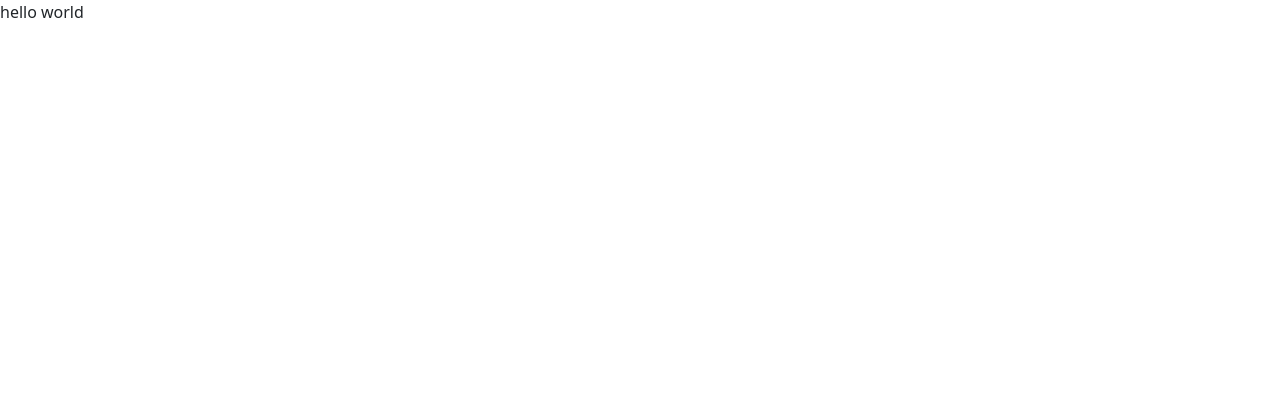
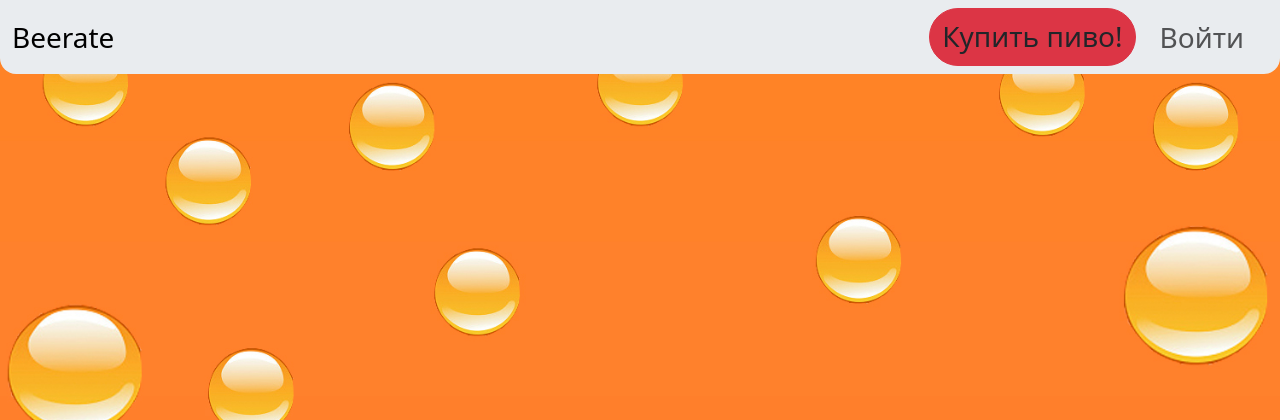
Before and after one commit to Nizhnikovv/beer_app, a Flask app: page / in a window 1280 px wide. Before the commit the part shown is almost empty. Shown: the top 420 px of the page. Run offline with Flask 2, Linux system fonts and the light colour scheme; parts of the project's set-up code (start-up, migrations or seed data) failed here and were passed over.

Commit message:
ended layout

```diff
--- a/flasksite/templates/layout.html
+++ b/flasksite/templates/layout.html
@@ -18,6 +18,15 @@
       href="{{url_for('static', filename='images/favicon.jpg')}}"
     />
 
+    <style>
+      body {
+        background-image: url("{{url_for('static', filename='images/background.jpg')}}");
+        background-repeat: no-repeat;
+        background-attachment: fixed;
+        background-size: cover;
+      }
+    </style>
+
     {% if title %}
     <title>{{ title }}</title>
     {% else %}
@@ -25,7 +34,23 @@
     {% endif %}
   </head>
   <body>
-    <p>hello world</p>
+    <nav class="navbar navbar-expand bg-body-secondary rounded-bottom-4">
+      <div class="container-fluid fs-3">
+        <a class="navbar-brand fs-3" href="{{url_for('main.home')}}">Beerate</a>
+        <div class="navbar-nav ms-auto me-3">
+          <a class="btn btn-danger fs-3 text-dark rounded-5" href="#"
+            >Купить пиво!</a
+          >
+          <a class="nav-link ms-3" href="#">Войти</a>
+        </div>
+      </div>
+    </nav>
+    <div class="container pt-3">
+      {% with messages = get_flashed_messages(with_categories=true) %} {% if
+      messages %} {% for category, message in messages %}
+      <div class="alert alert-{{ category }}">{{ message }}</div>
+      {% endfor %} {% endif %} {% endwith %} {% block content %}{% endblock %}
+    </div>
     <script
       src="https://cdn.jsdelivr.net/npm/bootstrap@5.3.0-alpha1/dist/js/bootstrap.bundle.min.js"
       integrity="sha384-w76AqPfDkMBDXo30jS1Sgez6pr3x5MlQ1ZAGC+nuZB+EYdgRZgiwxhTBTkF7CXvN"
```
Also changed, not shown: flasksite/static/images/background.jpg (added).
